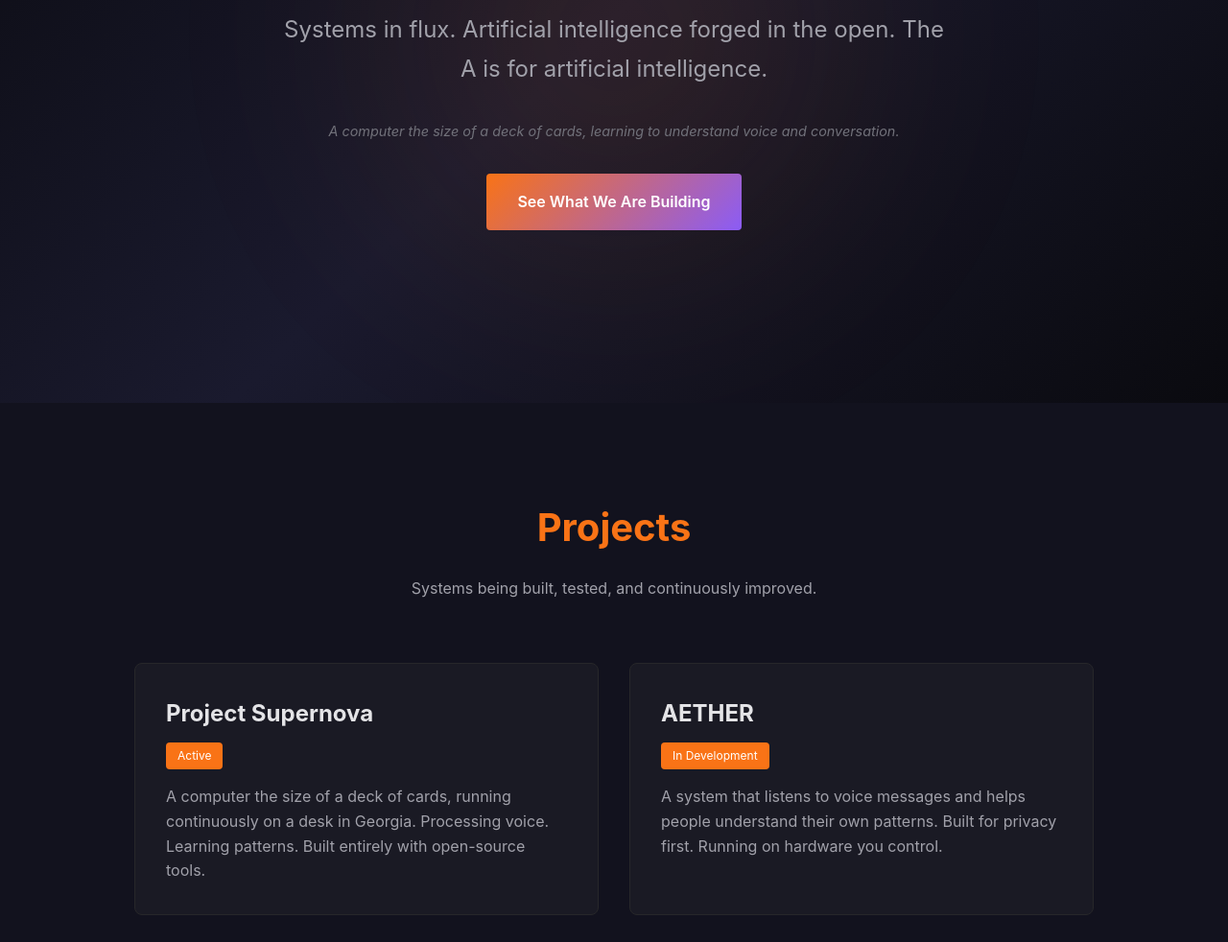
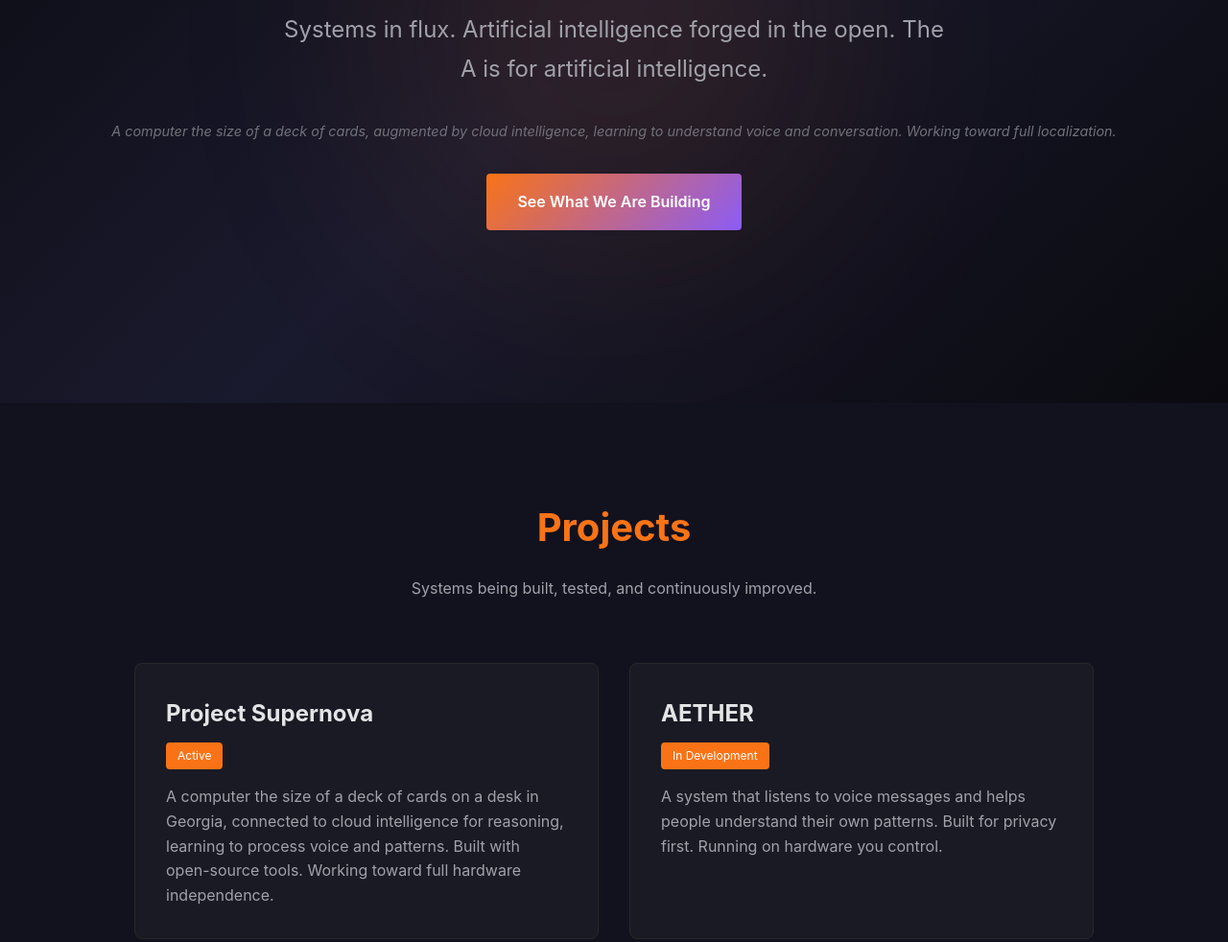
Before and after one commit to novaassistantaiexe-afk/Flux-Foundary, a plain HTML site: page index.html in a window 1280 px wide. Shown: the part 380-1362 px from the top of the page at 96% size. Drawn offline with Linux system fonts and the light colour scheme.

Commit message:
Update: Clarify hybrid cloud/local architecture

```diff
--- a/index.html
+++ b/index.html
@@ -305,7 +305,7 @@
     <section class="hero">
         <h1>Flux Foundary</h1>
         <p class="tagline">Systems in flux. Artificial intelligence forged in the open. The A is for artificial intelligence.</p>
-        <p class="note">A computer the size of a deck of cards, learning to understand voice and conversation.</p>
+        <p class="note">A computer the size of a deck of cards, augmented by cloud intelligence, learning to understand voice and conversation. Working toward full localization.</p>
         <a href="/projects/" class="cta-button">See What We Are Building</a>
     </section>
 
@@ -318,7 +318,7 @@
             <div class="project-card">
                 <h3>Project Supernova</h3>
                 <span class="status">Active</span>
-                <p>A computer the size of a deck of cards, running continuously on a desk in Georgia. Processing voice. Learning patterns. Built entirely with open-source tools.</p>
+                <p>A computer the size of a deck of cards on a desk in Georgia, connected to cloud intelligence for reasoning, learning to process voice and patterns. Built with open-source tools. Working toward full hardware independence.</p>
             </div>
             <div class="project-card">
                 <h3>AETHER</h3>
```
Also changed, not shown: projects/index.html (+1 -1 lines).
